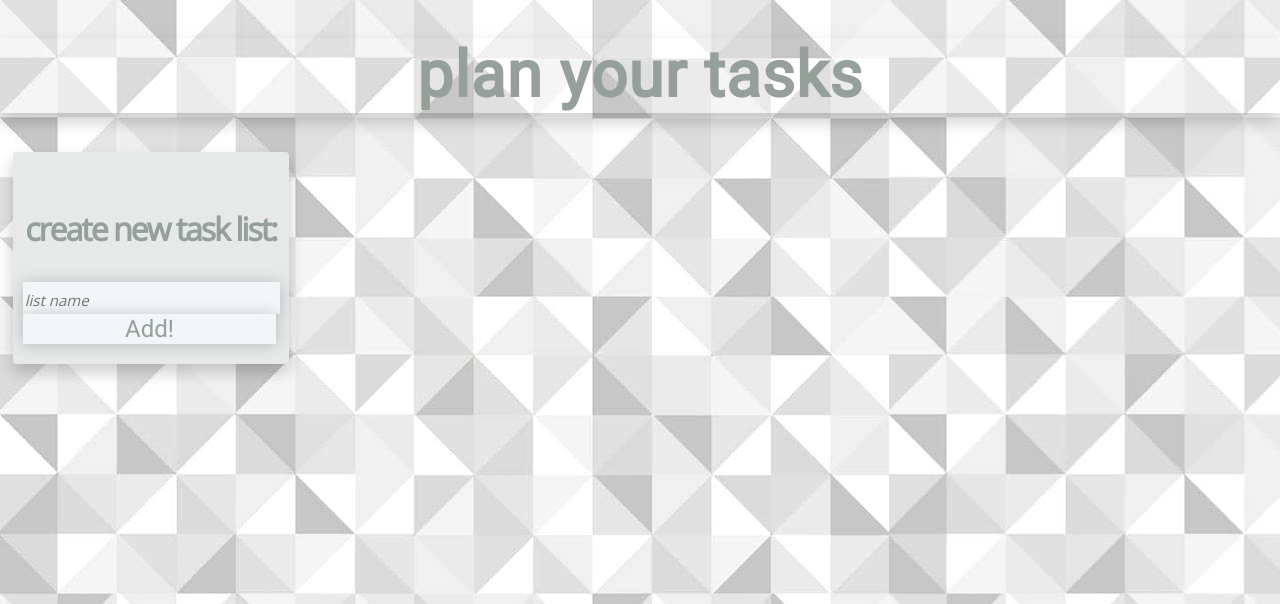
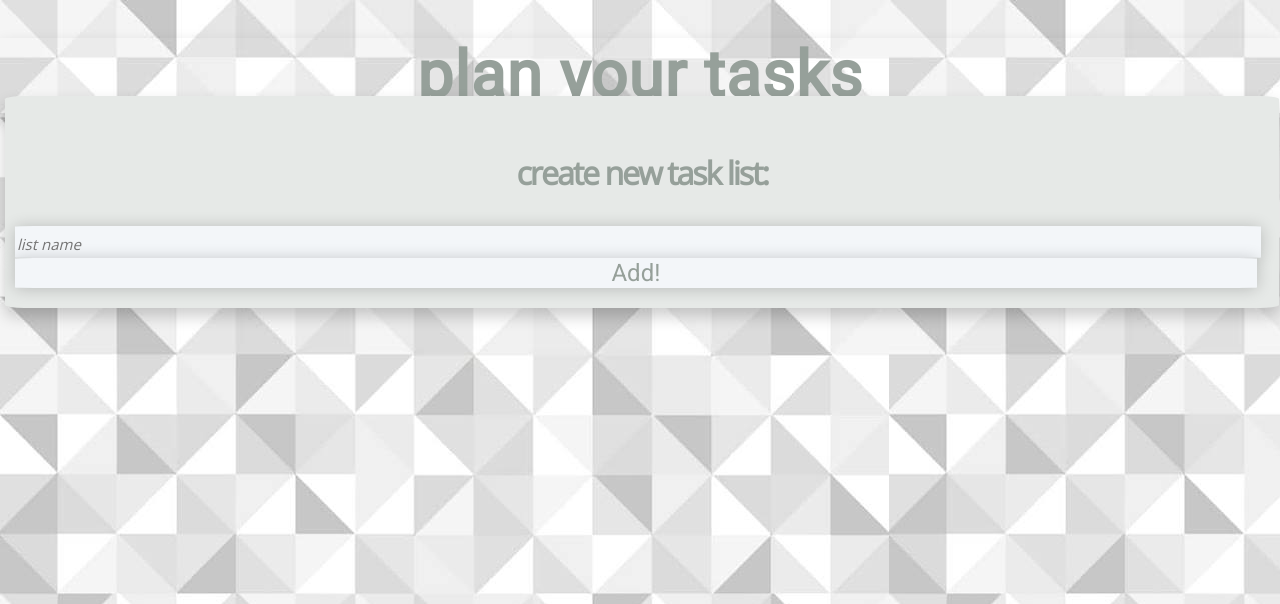
Before and after one commit to mssliw/todolist_app, a Flask app: page / in a window 1280 px wide. Shown: the top 604 px of the page. Run offline with Flask 2, Linux system fonts and the light colour scheme; data that the repository does not hold is empty.

Commit message:
scrolling through the lists adjustments

```diff
--- a/static/css/main.css
+++ b/static/css/main.css
@@ -5,6 +5,9 @@ body {
   color:#96a09a;
   background-color: #677077;
   background: url("../img/backgro.png");
+  width: 100%;
+  height: 100%;
+  display: flex;
 }
 
 .container {
@@ -27,12 +30,18 @@ h1.title {
 
 }
 
-div.new-task-list {
+div.new-list {
   font-family: "Open Sans", sans-serif;
-  width: 40%;
   color: #312c32;
   background-color: #daad86;
   float: center;
+  width: 98%;
+  border-radius: 1.5%;
+  margin-top: 7.5%;
+  margin-left: 5px;
+  margin-right: 5px;
+  margin-bottom:3%;
+  position: absolute;
 }
 
 div.new-item {
@@ -45,17 +54,20 @@ div.new-item {
   display: inline-block;
   box-shadow: 0 8px 16px 0 rgba(0,0,0,0.2);
   padding: 15px 10px 20px 10px;
-
 }
 
 div.existing-item {
   font-family: "Open Sans", sans-serif;
   color: #96a09a;
-  background-color: #a3d1e6;
-  padding: 10px 0 30px 0;
+  background-color: #e6e9e7;
+  padding 10px 0 30 px 0;
+  display:block;
+  float: left;
   display: inline-block;
-  float: left;
-
+  margin-top: 12%;
+  overflow: auto;
+  width: 100%;
+  max-height: 54vh;
 }
 
 div.button {
@@ -161,3 +173,31 @@ a:link{
   color: #96a09a;
   opacity: 1;
 }
+
+.lists {
+    min-width: 100%;
+    min-height: 200px;
+    margin-top:8%;
+    }
+
+.lists {
+    display: flex;
+
+}
+
+.lists{
+    overflow-x: auto;
+}
+
+.lists-content{
+   min-width: 15%;
+   margin: 5px;
+}
+
+
+.header{
+  width: 100%;
+  border-radius: 1.5%;
+  margin-bottom:1%;
+  position: absolute;
+  }
--- a/templates/index.html
+++ b/templates/index.html
@@ -6,17 +6,18 @@
     <link rel="stylesheet" href="{{ url_for('static', filename='css/main.css') }}">
     <link href="https://fonts.googleapis.com/css?family=Open+Sans|Roboto" rel="stylesheet"></head>
 <body>
-    <div class="title-background">
+    <div class="header">
         <h1 class="title">plan your tasks</h1>
     </div>
-        <div class="container new-item"><form action="{{ url_for('create_new_list') }}" method='POST'>
+        <div class="new-list new-item "><form action="{{ url_for('create_new_list') }}" method='POST'>
             <h3>create new task list:</h3>
             <input type="text" name="create-new-list" placeholder="list name">
             <input type="submit" value="Add!">
         </form></div>
 
+    <section class="lists">
         {% for task_list in task_lists %}
-        <div class="container new-item">
+        <div class="lists-content container existing-item">
             <h3>{{ task_list.list_title }}</h3>
                 {% for task_card in incomplete %}
             <div class="card">
@@ -37,6 +38,7 @@
         </form>
         </div>
         {% endfor %}
+    </section>
     </div>
 
   <script src="https://unpkg.com/react@16/umd/react.development.js" crossorigin></script>
```
Also changed, not shown: app.py (+0 -7 lines).
